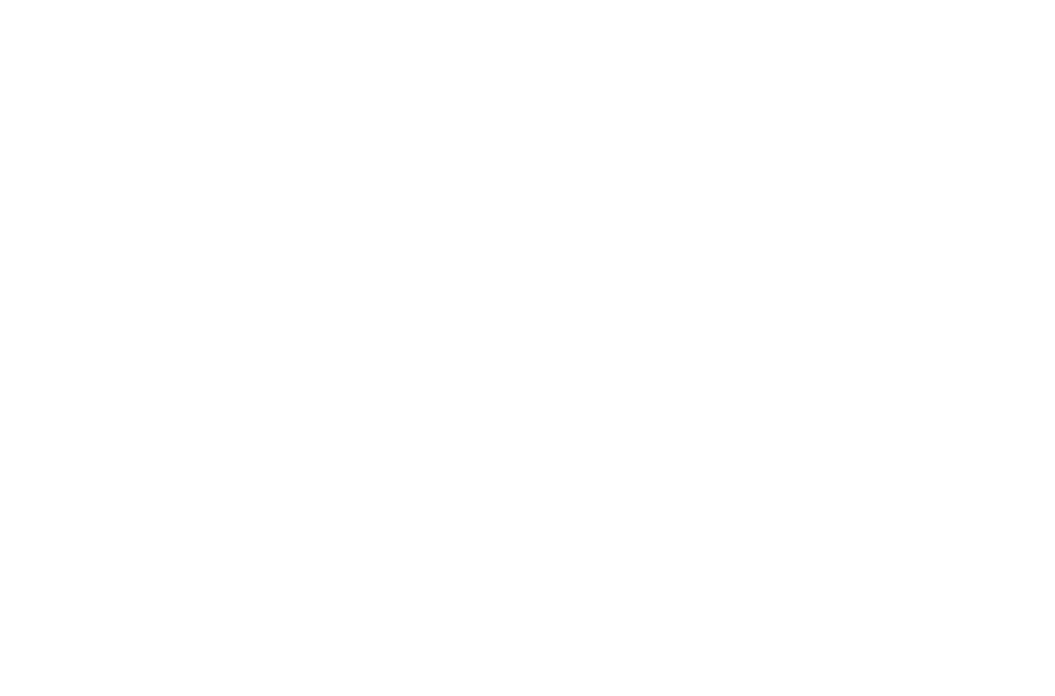
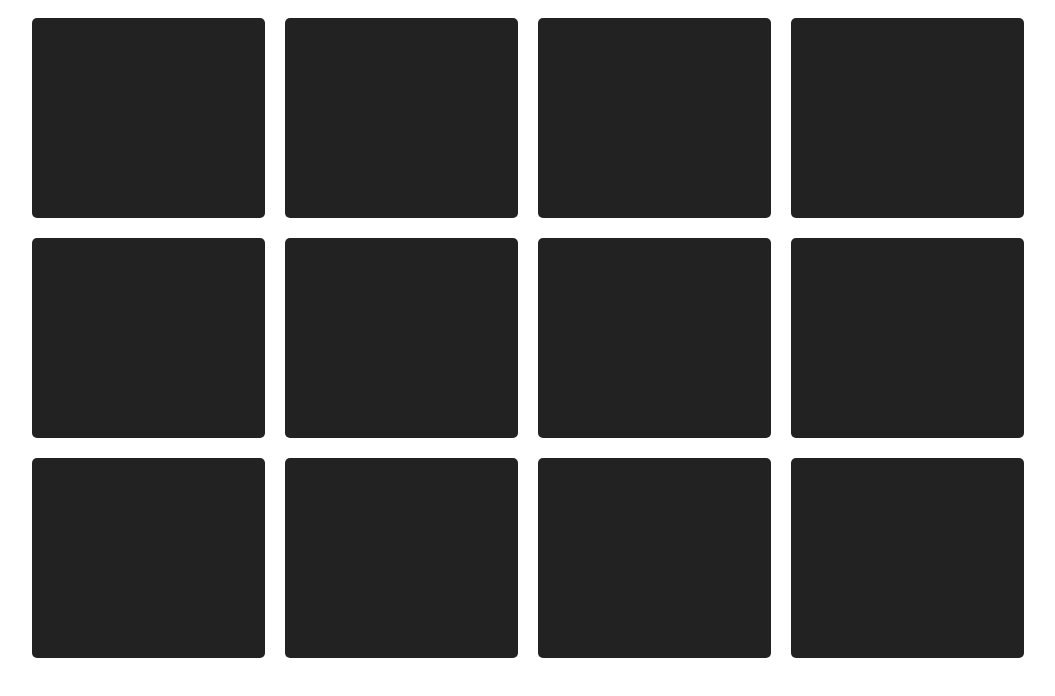
Before and after one commit to SkelegonDK/Sass-loop-animations, a plain HTML site: page index.html in a window 1280 px wide. Shown: the whole page, without its empty margins (112-1167 px from the left). Drawn offline with Linux system fonts and the light colour scheme.

Commit message:
animations

```diff
--- a/index.html
+++ b/index.html
@@ -4,7 +4,8 @@
     <meta charset="UTF-8">
     <meta name="viewport" content="width=device-width, initial-scale=1.0">
     <meta http-equiv="X-UA-Compatible" content="ie=edge">
-    <title>Document</title>
+    <link rel="stylesheet" href="css/main.css">
+    <title>Sass loop animations</title>
 </head>
 <body>
     <div class="grid-wrapper">
--- a/main.scss
+++ b/main.scss
@@ -0,0 +1,47 @@
+$prettyBlack: #222222;
+.grid-wrapper {
+    display: flex;
+    margin-right: 10%;
+    margin-left: 10%;
+    align-items: center;
+    flex-direction: row;
+    flex-wrap: wrap;
+    justify-content: space-around;
+
+    // CARD STYLES
+    .card {
+        width: 200px;
+        height: 200px;
+        margin: 10px;
+        opacity: 0;
+        border-radius: 5px;
+        background-color: $prettyBlack;
+        flex: 1 1 auto;
+        transition-timing-function: cubic-bezier(0.455, 0.03, 0.515, 0.955);
+        animation-duration: 0.3s;
+        animation-fill-mode: forwards;
+        animation-name: fadeIn;
+        &:hover {
+            cursor: pointer;
+        }
+    }
+
+
+    // ITEM LOOP
+    @for $i from 1 through 12 {
+        .card:nth-child(#{$i}) {
+            animation-delay: 0.2 * $i+s;
+        }
+    }
+}
+
+@keyframes fadeIn {
+    0% {
+        transform: translate(-100px, 0px);
+        opacity: 0;
+    }
+    100% {
+        transform: translate(0px, 0px);
+        opacity: 1;
+    }
+}
```
Also changed, not shown: css/main.css (added), 1 other file.
